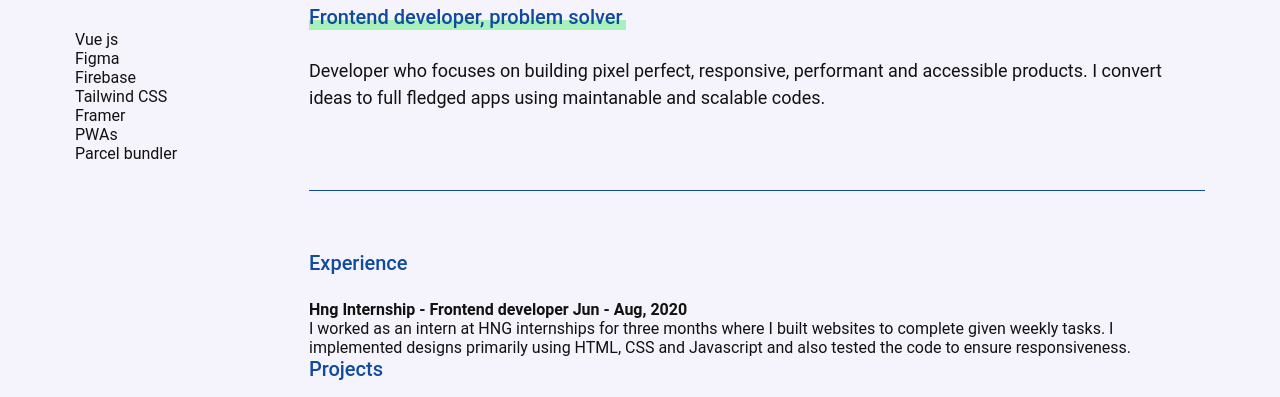
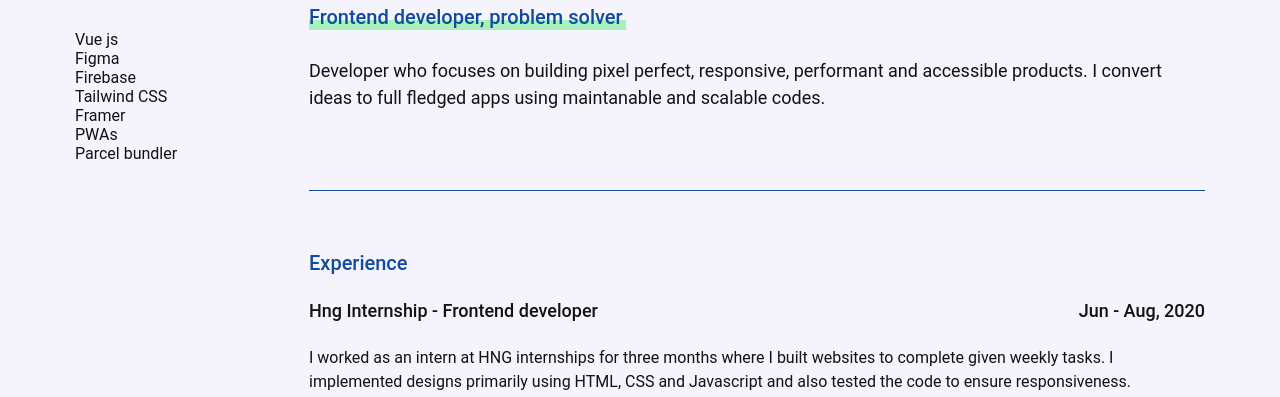
Before and after one commit to Sharpmind015/Resum-HNGI8-Task, a plain HTML site: page index.html in a window 1280 px wide. Shown: the part 377-774 px from the top of the page. Drawn offline with Linux system fonts and the light colour scheme.

Commit message:
experience styling

```diff
--- a/style.css
+++ b/style.css
@@ -145,3 +145,16 @@ li {
   font-weight: 500;
   margin-bottom: 2.5rem;
 }
+
+/*EXPERIENCE*/
+.experience__heading {
+  display: flex;
+  justify-content: space-between;
+  font-size: var(--font-sm);
+  font-weight: 500;
+  margin-bottom: 2.5rem;
+}
+.experience__details {
+  font-weight: 400;
+  line-height: 150%;
+}
```
